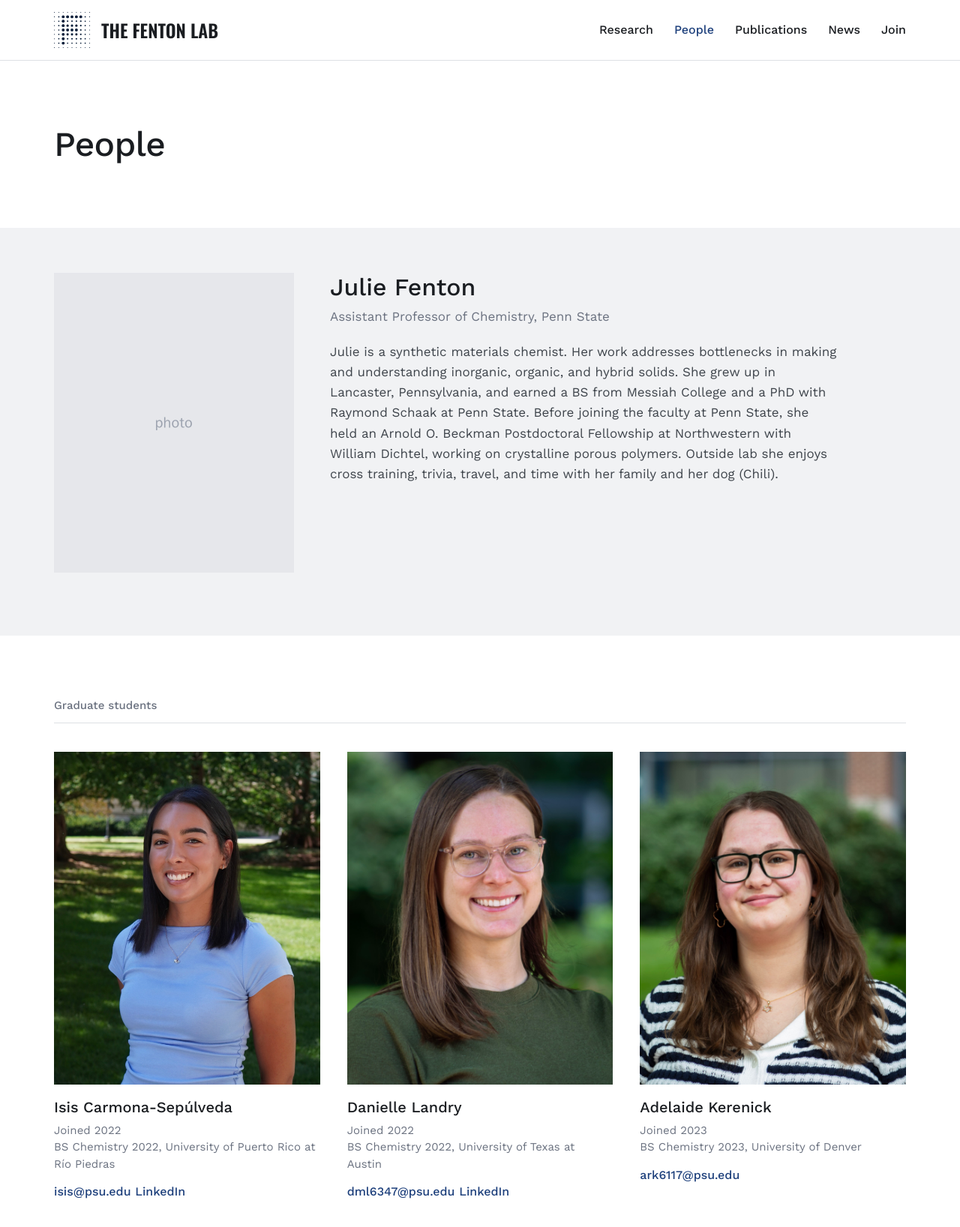
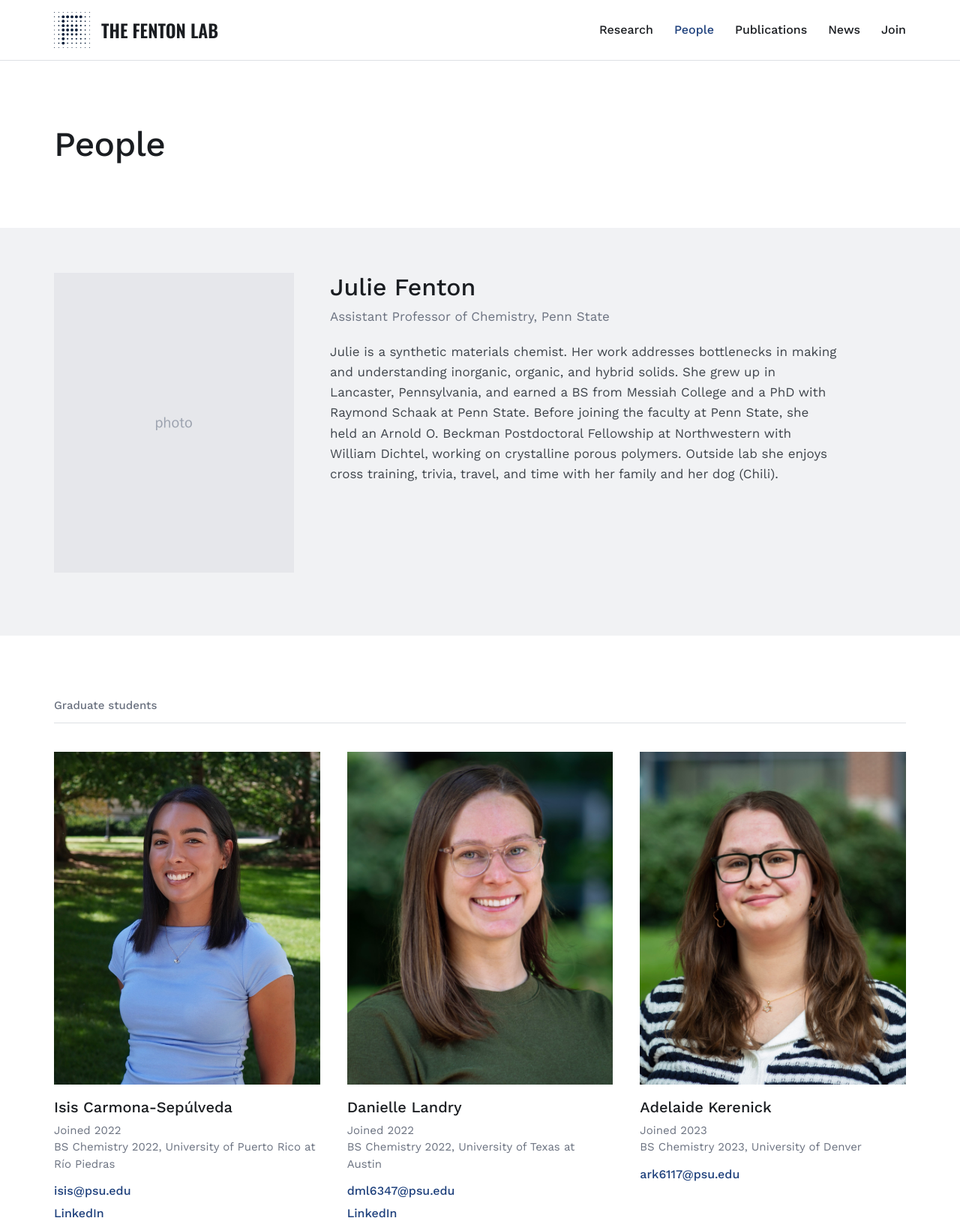
Before and after one commit to thefentonlab/thefentonlab.github.io, a Jekyll site: the page built from people.html, in a window 1280 px wide. Shown: the top 1637 px of the page at 75% size. Built offline with Jekyll 4.4.1, drawn with Linux system fonts in a browser that asks for light colours; grey boxes are pictures that could not be loaded.

Commit message:
Update style.css

```diff
--- a/assets/css/style.css
+++ b/assets/css/style.css
@@ -174,3 +174,4 @@ footer a:hover{color:#fff;}
   .pub-simple{grid-template-columns:1fr; gap:4px;}
   .pub-simple .num{margin-bottom:2px;}
 }
+.person .email{display:block; margin-top:4px;}
```
